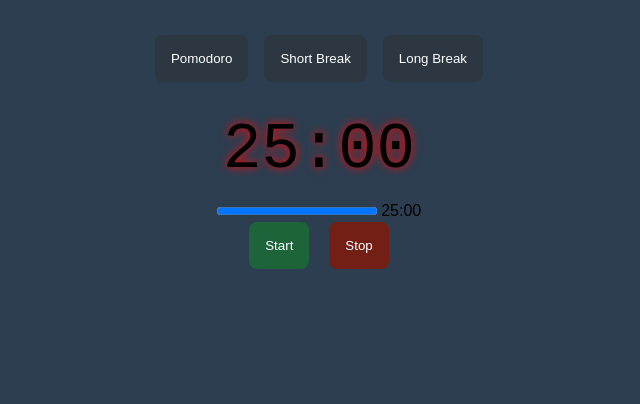
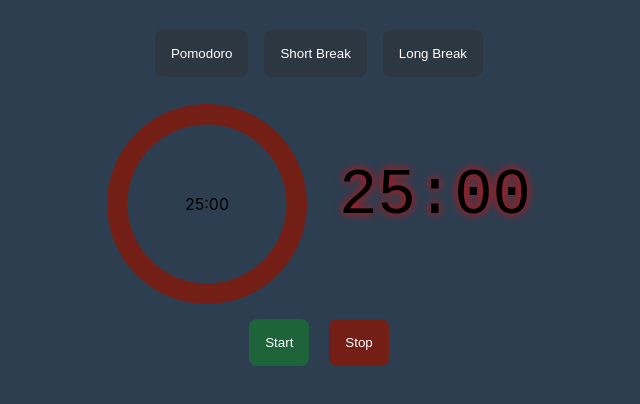
Before and after one commit to springfil/pomodoro, a plain HTML site: page index.html in a window 1280 px wide. Shown: the whole page, without its empty margins (321-961 px from the left). Drawn offline with Linux system fonts and the light colour scheme.

Commit message:
Update style.css

```diff
--- a/style.css
+++ b/style.css
@@ -1,6 +1,11 @@
 body {
   background-color: #2c3e50;
-  font-family: Arial, sans-serif;
+  font-family: -apple-system, system-ui, Helvetica, Arial, sans-serif;
+  margin: 30px auto;
+  display: flex;
+  align-items: center;
+  max-width: 600px;
+  flex-direction: column;
 }
 
 #timer-container {
@@ -8,8 +13,21 @@
   flex-direction: column;
   justify-content: center;
   align-items: center;
+}
+
+#timer-buttons {
+  display: flex;
+  gap: 1rem;
+  margin-bottom: 2rem;
+}
+
+.timer-container {
+  display: flex;
+  flex-direction: row-reverse;;
+  justify-content: center;
+  align-items: center;
   height: 190px;
-  margin-top: 2rem;
+  gap: 2rem;
 }
 
 #timer {
@@ -21,21 +39,16 @@
   text-shadow: 0 0 10px rgb(255 0 0);
 }
 
-#timer-buttons {
-  display: flex;
-  gap: 1rem;
-  margin-bottom: 2rem;
-  justify-content: center;
-}
-
 #action-buttons {
   display: flex;
+  flex-direction: row;
   justify-content: center;
 }
 
 #start,
 #stop {
   margin: 0 10px;
+  margin-top: 20px;
 }
 
 #start {
@@ -75,11 +88,154 @@
   padding: 1rem;
   border-radius: 0.5rem;
   cursor: pointer;
-  transition: background-color 0.8s ease;
+  transition: background-color 0.5s ease;
+  transition: transform 0.5s ease-in-out;
 }
 
 #pomodoro:hover,
 #short-break:hover,
 #long-break:hover {
   background-color: #c0392b;
+  transform: scale(1.05);
 }
+
+.progress-bar-container {
+  display: flex;
+  justify-content: center;
+  margin-top: 2rem;
+  margin-bottom: 2rem; /* Добавляем новый отступ снизу */
+}
+
+.progress-bar {
+  width: 200px;
+  height: 200px;
+  border-radius: 50%;
+  display: flex;
+  justify-content: center;
+  align-items: center;
+}
+
+@property --progress-value {
+  syntax: '<integer>';
+  inherits: false;
+  initial-value: 0;
+}
+
+
+.progress-bar::before {
+  content: attr(data-timer) ;
+  counter-reset: percentage var(--progress-value);
+}
+
+@keyframes html-progress {
+  to { --progress-value: 100; }
+}
+
+.html {
+  background:
+    radial-gradient(closest-side, #2c3e50 79%, transparent 80% 100%),
+    conic-gradient(#c0392b calc(var(--progress-value) * 1%), #741f16 calc(var(--progress-value) * 1%));
+  animation: html-progress 1500s linear forwards;
+  animation-play-state: paused;
+}
+
+
+.html::before {
+  animation: html-progress 1s 1 forwards;
+}
+
+progress {
+  visibility: hidden;
+  width: 0;
+  height: 0;
+}
+
+
+
+
+  /* @property --progress-value {
+    syntax: '<integer>';
+    inherits: false;
+    initial-value: 0;
+  } */
+/* .html {
+  --animation-duration: 15s;
+  --conic-gradient-value: 0deg;
+
+  background:
+    radial-gradient(closest-side, #2c3e50 79%, transparent 80% 100%),
+    conic-gradient(#c0392b var(--conic-gradient-value), #741f16 var(--conic-gradient-value));
+  animation: html-progress var(--animation-duration) linear forwards;
+  animation-play-state: paused;
+} */
+
+
+
+
+
+/* @property --current-timer {
+  syntax: '<integer>';
+  inherits: false;
+  initial-value: 0;
+} */
+
+
+
+
+/* .html {
+  --animation-duration: 15s;
+
+  background:
+    radial-gradient(closest-side, #2c3e50 79%, transparent 80% 100%),
+     conic-gradient(#c0392b calc(var(--progress-value) * 1%), #741f16 calc(var(--progress-value) * 1%));
+  animation: html-progress var(--animation-duration) linear forwards;
+  animation-play-state: paused;
+} */
+
+
+
+
+
+/* #progress-bar-output{
+  font-family: "Courier New", Courier, monospace;
+  font-size: 4rem;
+  color: #000000;
+  margin-bottom: 1rem;
+  text-align: center;
+  text-shadow: 0 0 10px rgb(255 0 0);
+} */
+
+/* animation: html-progress var(--current-timer)s linear forwards; */
+
+
+
+
+
+/* .html {
+  background:
+    radial-gradient(closest-side, #2c3e50 79%, transparent 80% 100%),
+    conic-gradient(#c0392b calc(var(--progress-value) * 1%), #741f16 calc(var(--progress-value) * 1%));
+  animation-play-state: paused;
+}
+
+.html[data-timer="pomodoro"] {
+  animation-duration: 1500s;
+}
+
+.html[data-timer="short-break"] {
+  animation-duration: 300s;
+}
+
+.html[data-timer="long-break"] {
+  animation-duration: 900s;
+} */
+
+/* .html {
+  --animation-duration: 15s;
+
+  background:
+    radial-gradient(closest-side, #2c3e50 79%, transparent 80% 100%),
+     conic-gradient(#c0392b calc(var(--progress-value) * 1%), #741f16 calc(var(--progress-value) * 1%));
+  animation: html-progress var(--animation-duration) linear forwards;
+  animation-play-state: paused;
+} */
```
